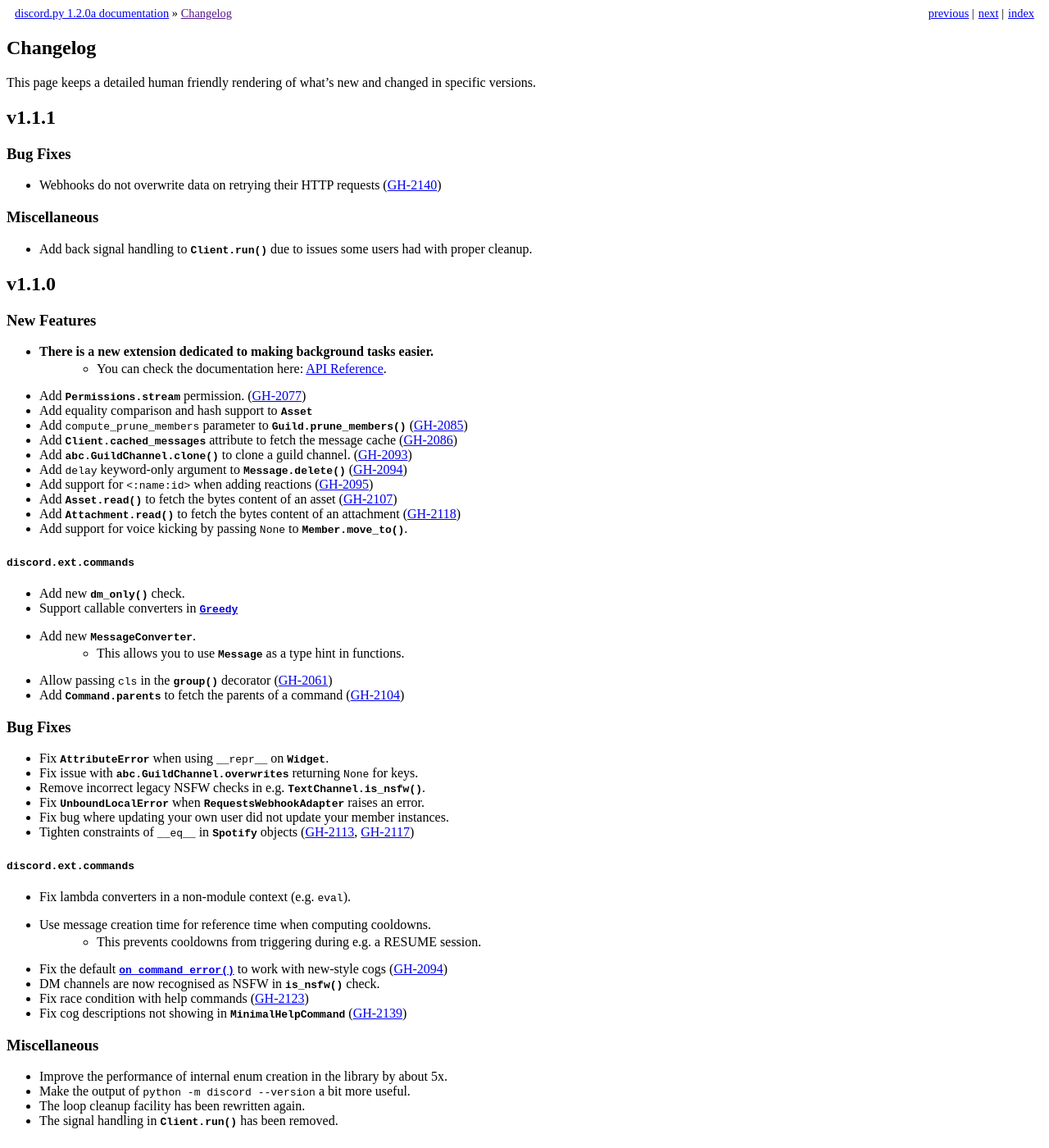
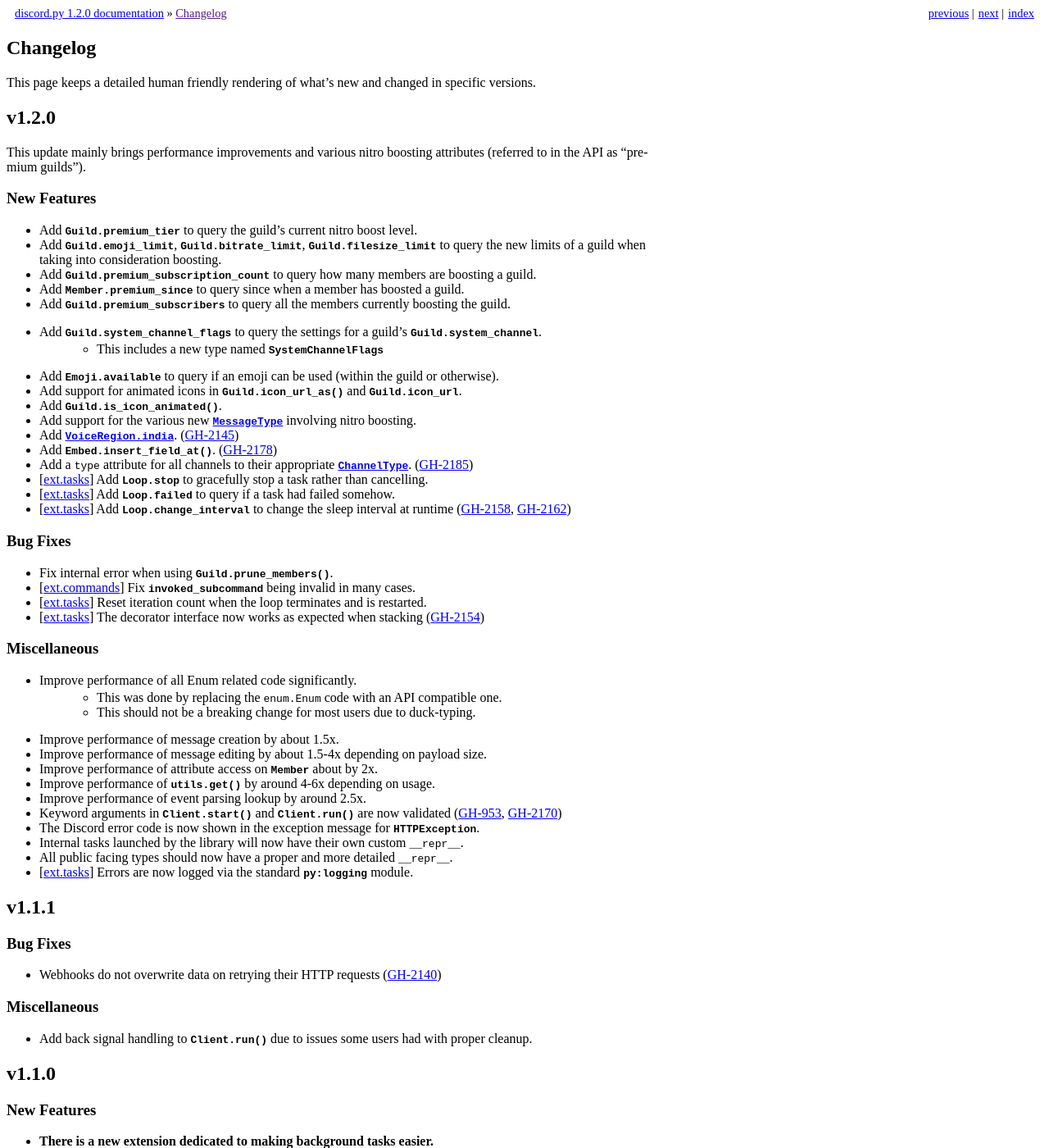
Before and after one commit to spartacus0816/dsbot, a Sphinx documentation site: the page built from docs/whats_new.rst, in a window 1280 px wide and 1400 px high. Shown: the whole window at 82% size. Built offline with Sphinx 7.4.7, drawn with Linux system fonts in a browser that asks for light colours.

Commit message:
Version bump to 1.2.0

```diff
--- a/discord/__init__.py
+++ b/discord/__init__.py
@@ -15,7 +15,7 @@ __title__ = 'discord'
 __author__ = 'Rapptz'
 __license__ = 'MIT'
 __copyright__ = 'Copyright 2015-2019 Rapptz'
-__version__ = '1.2.0a'
+__version__ = '1.2.0'
 
 from collections import namedtuple
 import logging
@@ -53,7 +53,7 @@ from .raw_models import *
 
 VersionInfo = namedtuple('VersionInfo', 'major minor micro releaselevel serial')
 
-version_info = VersionInfo(major=1, minor=2, micro=0, releaselevel='alpha', serial=0)
+version_info = VersionInfo(major=1, minor=2, micro=0, releaselevel='final', serial=0)
 
 try:
     from logging import NullHandler
--- a/docs/ext/commands/index.rst
+++ b/docs/ext/commands/index.rst
@@ -1,3 +1,5 @@
+.. _discord_ext_commands:
+
 ``discord.ext.commands`` -- Bot commands framework
 ====================================================
 
--- a/docs/ext/tasks/index.rst
+++ b/docs/ext/tasks/index.rst
@@ -1,3 +1,5 @@
+.. _discord_ext_tasks:
+
 ``discord.ext.tasks`` -- asyncio.Task helpers
 ====================================================
 
--- a/docs/whats_new.rst
+++ b/docs/whats_new.rst
@@ -1,4 +1,7 @@
 .. currentmodule:: discord
+
+.. |commands| replace:: [:ref:`ext.commands <discord_ext_commands>`]
+.. |tasks| replace:: [:ref:`ext.tasks <discord_ext_tasks>`]
 
 .. _whats_new:
 
@@ -7,6 +10,59 @@ Changelog
 
 This page keeps a detailed human friendly rendering of what's new and changed
 in specific versions.
+
+.. _vp1p2p0:
+
+v1.2.0
+--------
+
+This update mainly brings performance improvements and various nitro boosting attributes (referred to in the API as "premium guilds").
+
+New Features
+~~~~~~~~~~~~~~
+
+- Add :attr:`Guild.premium_tier` to query the guild's current nitro boost level.
+- Add :attr:`Guild.emoji_limit`, :attr:`Guild.bitrate_limit`, :attr:`Guild.filesize_limit` to query the new limits of a guild when taking into consideration boosting.
+- Add :attr:`Guild.premium_subscription_count` to query how many members are boosting a guild.
+- Add :attr:`Member.premium_since` to query since when a member has boosted a guild.
+- Add :attr:`Guild.premium_subscribers` to query all the members currently boosting the guild.
+- Add :attr:`Guild.system_channel_flags` to query the settings for a guild's :attr:`Guild.system_channel`.
+    - This includes a new type named :class:`SystemChannelFlags`
+- Add :attr:`Emoji.available` to query if an emoji can be used (within the guild or otherwise).
+- Add support for animated icons in :meth:`Guild.icon_url_as` and :attr:`Guild.icon_url`.
+- Add :meth:`Guild.is_icon_animated`.
+- Add support for the various new :class:`MessageType` involving nitro boosting.
+- Add :attr:`VoiceRegion.india`. (:issue:`2145`)
+- Add :meth:`Embed.insert_field_at`. (:issue:`2178`)
+- Add a ``type`` attribute for all channels to their appropriate :class:`ChannelType`. (:issue:`2185`)
+- |tasks| Add :meth:`Loop.stop <.ext.tasks.Loop.stop>` to gracefully stop a task rather than cancelling.
+- |tasks| Add :meth:`Loop.failed <.ext.tasks.Loop.failed>` to query if a task had failed somehow.
+- |tasks| Add :meth:`Loop.change_interval <.ext.tasks.Loop.change_interval>` to change the sleep interval at runtime (:issue:`2158`, :issue:`2162`)
+
+Bug Fixes
+~~~~~~~~~~~
+
+- Fix internal error when using :meth:`Guild.prune_members`.
+- |commands| Fix :attr:`~ext.commands.Group.invoked_subcommand` being invalid in many cases.
+- |tasks| Reset iteration count when the loop terminates and is restarted.
+- |tasks| The decorator interface now works as expected when stacking (:issue:`2154`)
+
+Miscellaneous
+~~~~~~~~~~~~~~~
+
+- Improve performance of all Enum related code significantly.
+    - This was done by replacing the ``enum.Enum`` code with an API compatible one.
+    - This should not be a breaking change for most users due to duck-typing.
+- Improve performance of message creation by about 1.5x.
+- Improve performance of message editing by about 1.5-4x depending on payload size.
+- Improve performance of attribute access on :class:`Member` about by 2x.
+- Improve performance of :func:`utils.get` by around 4-6x depending on usage.
+- Improve performance of event parsing lookup by around 2.5x.
+- Keyword arguments in :meth:`Client.start` and :meth:`Client.run` are now validated (:issue:`953`, :issue:`2170`)
+- The Discord error code is now shown in the exception message for :exc:`HTTPException`.
+- Internal tasks launched by the library will now have their own custom ``__repr__``.
+- All public facing types should now have a proper and more detailed ``__repr__``.
+- |tasks| Errors are now logged via the standard :mod:`py:logging` module.
 
 .. _vp1p1p1:
 
```
